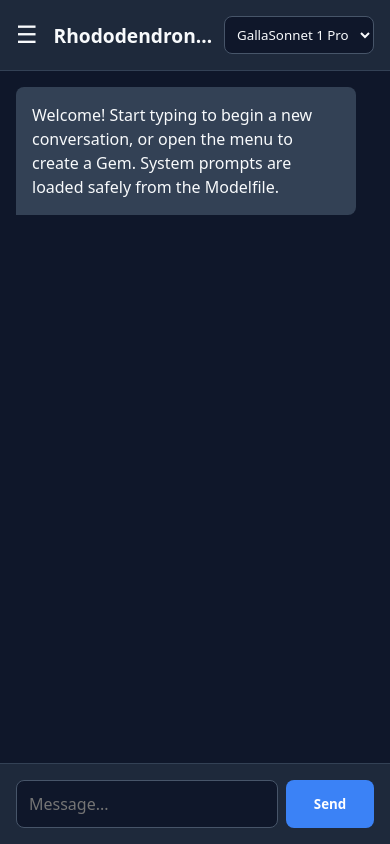
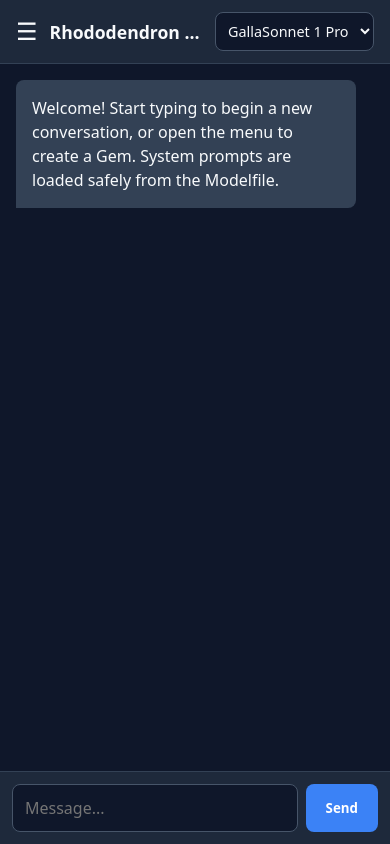
Before and after one commit to Trey16885/rhododendron, a plain HTML site: page index.html in a window 390 px wide. Drawn offline with nearby package versions, Linux system fonts and the light colour scheme.

Commit message:
Fix Mobile

```diff
--- a/style.css
+++ b/style.css
@@ -20,7 +20,9 @@ body {
     color: var(--text-main);
     margin: 0;
     display: flex;
+    /* Use dynamic viewport height for mobile browsers, fallback to 100vh */
     height: 100vh;
+    height: 100dvh;
     overflow: hidden;
 }
 
@@ -96,7 +98,7 @@ body {
 
 header {
     background-color: var(--chat-bg);
-    padding: 1rem;
+    padding: 0.75rem 1rem;
     display: flex;
     justify-content: space-between;
     align-items: center;
@@ -107,12 +109,13 @@ header {
 .header-left {
     display: flex;
     align-items: center;
-    gap: 1rem;
+    gap: 0.75rem;
     min-width: 0;
+    flex: 1; /* Allow left side to take remaining space */
 }
 
 #menu-btn {
-    display: none; /* Hidden on desktop */
+    display: none;
     background: none;
     border: none;
     color: var(--text-main);
@@ -120,11 +123,12 @@ header {
     cursor: pointer;
     padding: 0;
     line-height: 1;
+    flex-shrink: 0;
 }
 
 header h1 {
     margin: 0;
-    font-size: 1.2rem;
+    font-size: 1.1rem;
     white-space: nowrap;
     overflow: hidden;
     text-overflow: ellipsis;
@@ -137,8 +141,10 @@ select {
     padding: 0.5rem;
     border-radius: 0.5rem;
     outline: none;
-    max-width: 175px;
+    max-width: 45%; /* Prevent dropdown from pushing screen wide */
+    flex-shrink: 0;
     font-family: inherit;
+    font-size: 0.9rem;
 }
 
 #chat-container {
@@ -160,11 +166,11 @@ select {
 }
 
 .user-message { background-color: var(--user-msg); align-self: flex-end; border-bottom-right-radius: 0; white-space: pre-wrap; }
-.ai-message { background-color: var(--ai-msg); align-self: flex-start; border-bottom-left-radius: 0; width: 100%; }
+.ai-message { background-color: var(--ai-msg); align-self: flex-start; border-bottom-left-radius: 0; width: 100%; box-sizing: border-box; }
 .ai-message > :first-child { margin-top: 0; }
 .ai-message > :last-child { margin-bottom: 0; }
 .ai-message pre { background-color: #0f172a; padding: 1rem; border-radius: 0.25rem; overflow-x: auto; max-width: 100%; }
-.ai-message code { font-family: ui-monospace, SFMono-Regular, Menlo, monospace; }
+.ai-message code { font-family: ui-monospace, SFMono-Regular, Menlo, monospace; font-size: 0.9em; }
 .ai-message img { max-width: 100%; height: auto; }
 .ai-message table { border-collapse: collapse; display: block; overflow-x: auto; }
 .ai-message th, .ai-message td { border: 1px solid #475569; padding: 0.35rem 0.6rem; }
@@ -180,6 +186,7 @@ select {
     display: inline-block;
     max-width: 100%;
     overflow-x: auto;
+    box-sizing: border-box;
 }
 
 .svg-btn {
@@ -202,6 +209,7 @@ select {
     background-color: var(--chat-bg);
     border-top: 1px solid var(--border);
     gap: 0.5rem;
+    box-sizing: border-box;
 }
 
 input[type="text"] {
@@ -226,7 +234,7 @@ button.send-btn {
     cursor: pointer;
     font-weight: bold;
     font-family: inherit;
-    min-width: 5.5rem;
+    min-width: 4.5rem; /* Shrunk slightly for mobile */
 }
 button.send-btn.stop { background-color: var(--error); }
 
@@ -250,6 +258,7 @@ button.send-btn.stop { background-color: var(--error); }
 .modal-content {
     background-color: var(--chat-bg); padding: 1.5rem; border-radius: 0.5rem; max-width: 90%; width: 500px;
     display: flex; flex-direction: column; gap: 1rem; max-height: 90vh; overflow-y: auto;
+    box-sizing: border-box;
 }
 .modal-content h2 { margin-top: 0; font-size: 1.25rem; color: var(--text-main); }
 .modal-content h2.error { color: var(--error); }
@@ -259,6 +268,7 @@ button.send-btn.stop { background-color: var(--error); }
 .field {
     padding: 0.75rem; border-radius: 0.5rem; background: var(--bg-color);
     color: white; border: 1px solid #475569; font-family: inherit; font-size: 1rem;
+    box-sizing: border-box;
 }
 textarea.field { resize: vertical; }
 .code-block { background-color: #0f172a; padding: 1rem; border-radius: 0.5rem; overflow-x: auto; margin: 0.5rem 0; font-family: ui-monospace, SFMono-Regular, Menlo, monospace; color: #a5b4fc; }
@@ -279,7 +289,9 @@ textarea.field { resize: vertical; }
 
     #sidebar-overlay.open { display: block; }
 
-    header h1 { max-width: 45vw; }
+    .message { max-width: 95%; }
 
-    .message { max-width: 95%; }
+    .input-area {
+        padding: 0.75rem; /* Give a little more breathing room on small screens */
+    }
 }
```
